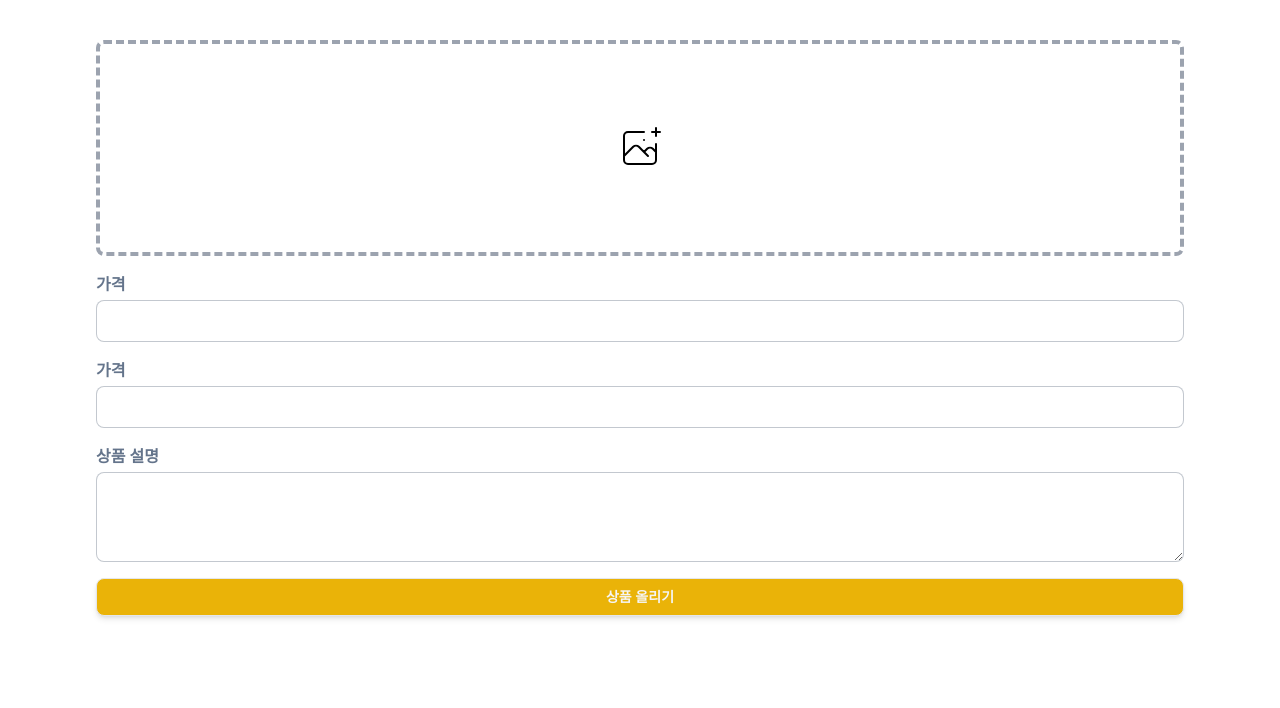
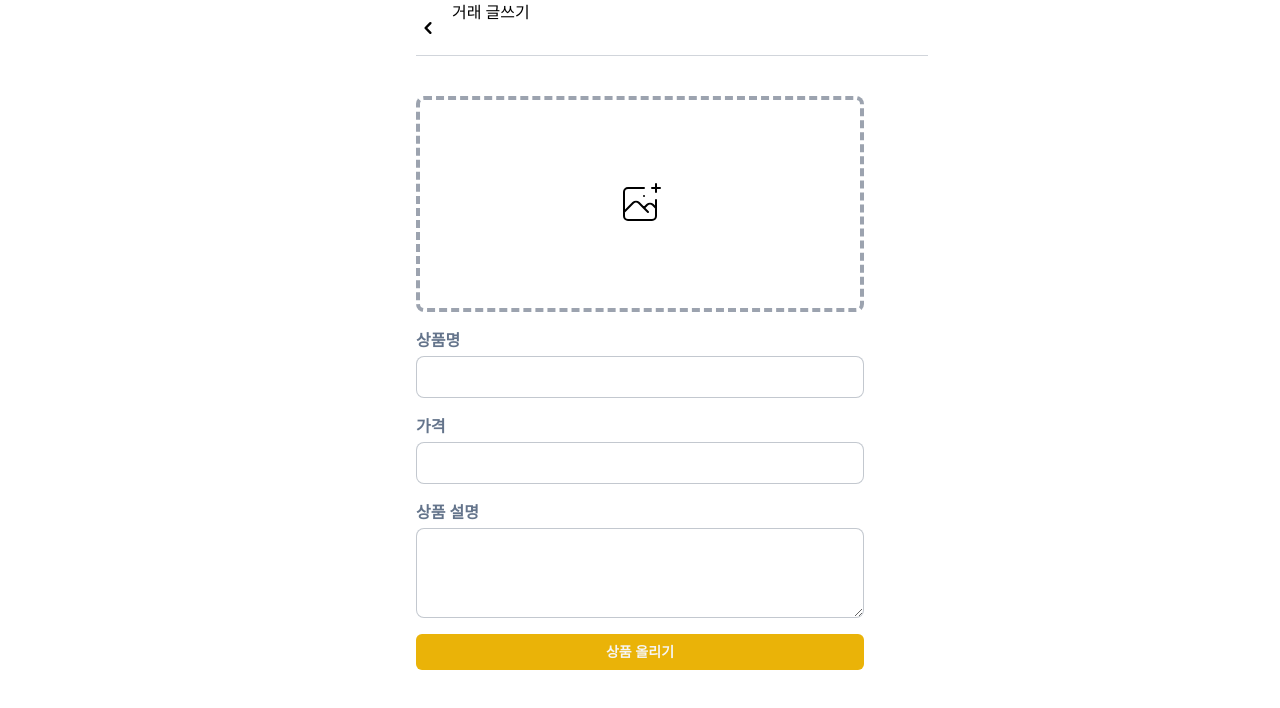
Before and after one commit to rnrudxo2872/market-c, a Next.js app: page /products/upload in a window 1280 px wide. Shown: the top 708 px of the page. Built offline with nearby package versions, Linux system fonts and the light colour scheme.

Commit message:
productsUpload - 리팩터링

```diff
--- /dev/null
+++ b/components/labelTextArea/index.tsx
@@ -0,0 +1,22 @@
+import { ITextAreaWithLabelProps } from "./interfaces";
+
+export default function TextAreaWithLabel({
+  id,
+  labelText,
+  register,
+  rows = 3,
+}: ITextAreaWithLabelProps) {
+  return (
+    <div className="flex flex-col gap-1">
+      <label htmlFor={id} className="font-semibold text-slate-500 select-none">
+        {labelText}
+      </label>
+      <textarea
+        id={id}
+        rows={rows}
+        className="border-[1.5px] border-gray-400 border-opacity-60 rounded-lg py-2 outline-none focus:border-amber-500 focus:ring-1 flex-grow ring-amber-500 transition-shadow duration-300 px-2"
+        {...register}
+      />
+    </div>
+  );
+}
--- /dev/null
+++ b/components/labelTextArea/interfaces.ts
@@ -0,0 +1,8 @@
+import { UseFormRegisterReturn } from "react-hook-form";
+
+export interface ITextAreaWithLabelProps {
+  id: string;
+  register: UseFormRegisterReturn;
+  labelText: string;
+  rows?: number;
+}
--- a/pages/products/upload.tsx
+++ b/pages/products/upload.tsx
@@ -1,8 +1,16 @@
+import BaseBtn from "@components/baseBtn";
+import InputWithLabel from "@components/labelInput";
+import TextAreaWithLabel from "@components/labelTextArea";
+import Layout from "@components/layout";
 import { NextPage } from "next";
+import { useForm } from "react-hook-form";
 
 const Upload: NextPage = () => {
+  const { register, handleSubmit } = useForm();
+
   return (
-    <div className="px-24 py-10 flex flex-col gap-y-4">
+    <Layout hasBackBtn title="거래 글쓰기">
+      <form className="py-10 flex flex-col gap-y-4">
         <label className="border-4 border-dashed border-gray-400 py-20 flex justify-center rounded-lg hover:border-amber-400 hover:text-yellow-500">
           <svg
             className="h-12 w-12"
@@ -20,49 +28,41 @@ const Upload: NextPage = () => {
           </svg>
           <input type="file" className="hidden" />
         </label>
-      <div className="flex flex-col gap-1">
-        <label
-          htmlFor="price"
-          className="font-semibold text-slate-500 select-none"
-        >
-          가격
-        </label>
-        <input
-          type="text"
-          id="price"
-          className="border-[1.5px] border-gray-400 border-opacity-60 rounded-lg py-2 outline-none focus:border-amber-500 focus:ring-1 flex-grow ring-amber-500 transition-shadow duration-300 px-2"
+        <InputWithLabel
+          id={"name"}
+          type={"text"}
+          labelText={"상품명"}
+          register={register("name", {
+            required: {
+              value: true,
+              message: "상품명을 입력해 주세요.",
+            },
+          })}
         />
-      </div>
-      <div className="flex flex-col gap-1">
-        <label
-          htmlFor="price"
-          className="font-semibold text-slate-500 select-none"
-        >
-          가격
-        </label>
-        <input
-          type="text"
-          id="price"
-          className="border-[1.5px] border-gray-400 border-opacity-60 rounded-lg py-2 outline-none focus:border-amber-500 focus:ring-1 flex-grow ring-amber-500 transition-shadow duration-300 px-2"
+        <InputWithLabel
+          id={"price"}
+          type={"text"}
+          labelText={"가격"}
+          register={register("name", {
+            required: {
+              value: true,
+              message: "가격을 입력해 주세요.",
+            },
+          })}
         />
-      </div>
-      <div className="flex flex-col gap-1">
-        <label
-          htmlFor="description"
-          className="font-semibold text-slate-500 select-none"
-        >
-          상품 설명
-        </label>
-        <textarea
-          id="description"
-          rows={3}
-          className="border-[1.5px] border-gray-400 border-opacity-60 rounded-lg py-2 outline-none focus:border-amber-500 focus:ring-1 flex-grow ring-amber-500 transition-shadow duration-300 px-2"
+        <TextAreaWithLabel
+          id={"description"}
+          labelText={"상품 설명"}
+          register={register("description", {
+            required: {
+              value: true,
+              message: "설명을 입력해 주세요.",
+            },
+          })}
         />
-      </div>
-      <button className="bg-yellow-500 text-stone-100 text-sm font-semibold py-2 rounded-lg border-[1px] shadow-md hover:bg-yellow-600">
-        상품 올리기
-      </button>
-    </div>
+        <BaseBtn OnClick={() => {}}>상품 올리기</BaseBtn>
+      </form>
+    </Layout>
   );
 };
 
```
Lines whose indentation alone changed are shown as unchanged.
